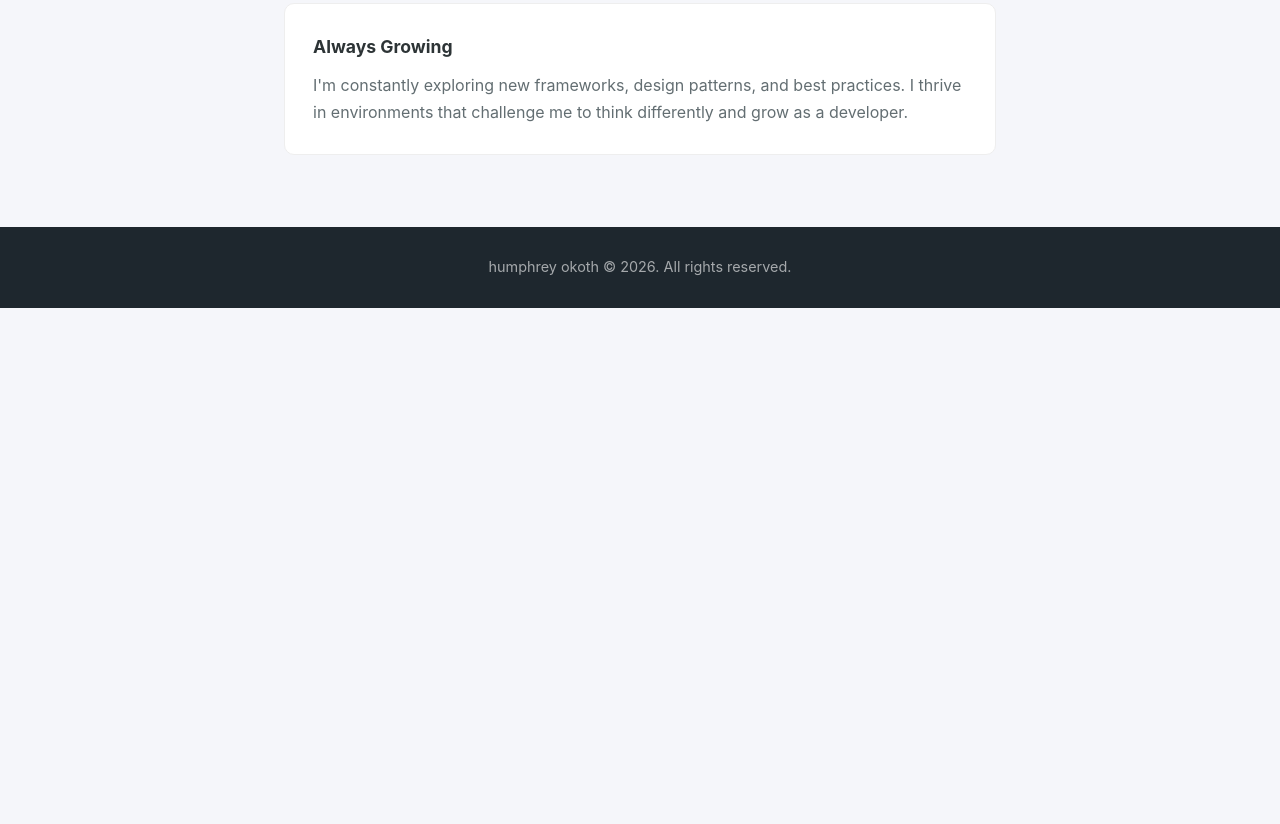
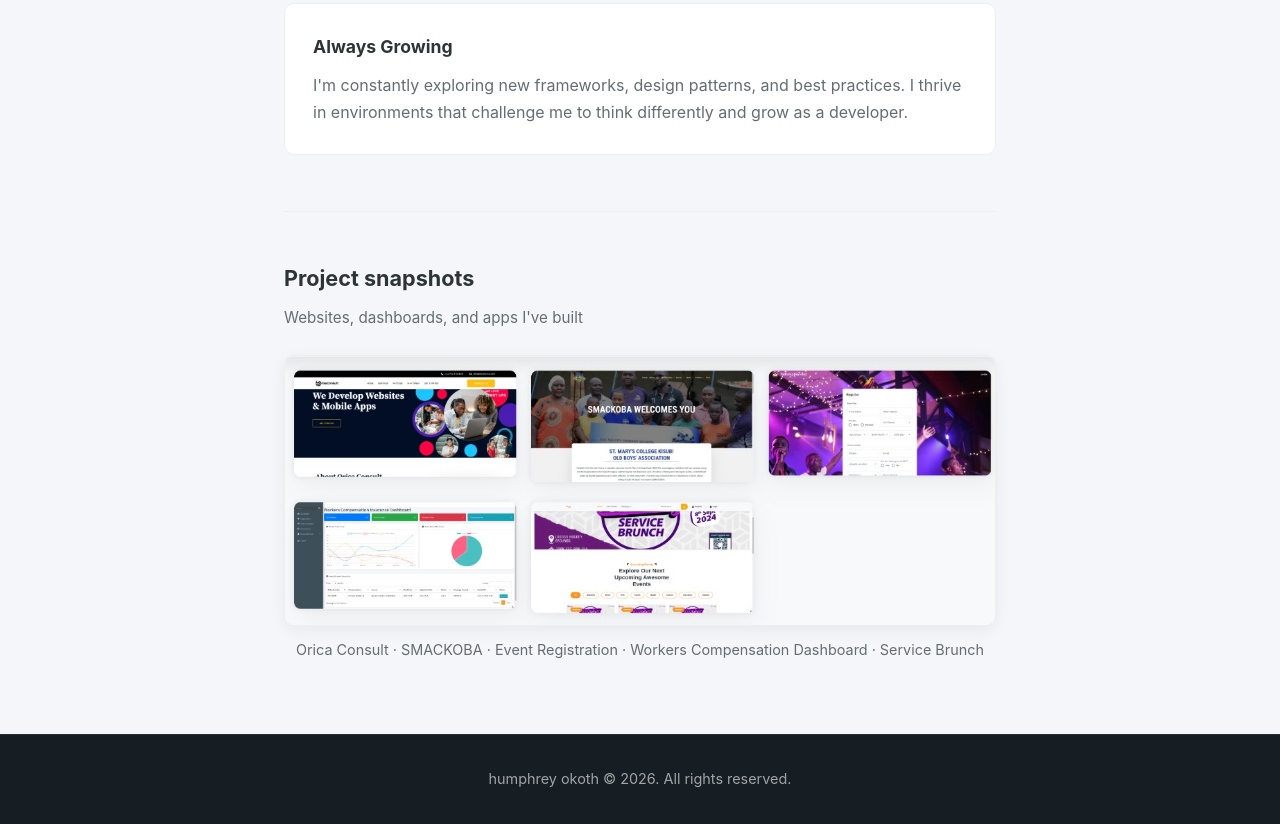
Before and after one commit to humphreyokoth/nodejsportfolio, a website: page views/about.html in a window 1280 px wide. Shown: the part 1131-1955 px from the top of the page. Before the commit the page ends 1439 px from the top, so only its background shows below. Drawn offline with Linux system fonts and the light colour scheme.

Commit message:
feat: update portfolio details and enhance project showcase

```diff
--- a/public/css/style.css
+++ b/public/css/style.css
@@ -137,8 +137,9 @@ a { color: inherit; text-decoration: none; }
 .hero-subtitle {
     font-size: clamp(1rem, 2vw, 1.2rem);
     opacity: 0.9;
-    max-width: 480px;
+    max-width: 640px;
     margin: 0 auto 32px;
+    line-height: 1.6;
 }
 
 .hero-cta {
@@ -243,10 +244,56 @@ a { color: inherit; text-decoration: none; }
     font-weight: 600;
 }
 
+/* ---------- Project screenshots ---------- */
+.projects-showcase {
+    margin-top: 56px;
+    padding-top: 48px;
+    border-top: 1px solid #eee;
+}
+
+.projects-showcase-title {
+    font-size: 1.35rem;
+    font-weight: 700;
+    margin-bottom: 8px;
+    color: var(--text);
+}
+
+.projects-showcase-subtitle {
+    color: var(--muted);
+    font-size: 0.95rem;
+    margin-bottom: 24px;
+}
+
+.projects-showcase-figure {
+    margin: 0;
+}
+
+.projects-showcase-img {
+    width: 100%;
+    max-width: 100%;
+    height: auto;
+    border-radius: var(--radius);
+    border: 1px solid #eee;
+    box-shadow: 0 4px 16px rgba(0,0,0,0.06);
+    display: block;
+}
+
+.projects-showcase-img:hover {
+    box-shadow: 0 8px 24px rgba(0,0,0,0.1);
+}
+
+.projects-showcase-caption {
+    margin-top: 12px;
+    font-size: 0.9rem;
+    color: var(--muted);
+    text-align: center;
+}
+
 /* ---------- Skills ---------- */
 .skills {
     background: var(--dark);
     color: #fff;
+    padding-bottom: 80px;
 }
 
 .skills .section-title { color: #fff; }
@@ -431,11 +478,12 @@ a { color: inherit; text-decoration: none; }
 
 /* ---------- Footer ---------- */
 .footer {
-    background: var(--dark);
+    background: #161d23;
     color: rgba(255,255,255,0.6);
     text-align: center;
-    padding: 28px 0;
+    padding: 32px 0;
     font-size: 0.9rem;
+    border-top: 1px solid rgba(255,255,255,0.08);
 }
 
 /* ---------- Responsive ---------- */
--- a/views/about.html
+++ b/views/about.html
@@ -62,6 +62,15 @@
                         <p>I'm constantly exploring new frameworks, design patterns, and best practices. I thrive in environments that challenge me to think differently and grow as a developer.</p>
                     </div>
                 </div>
+
+                <div class="projects-showcase">
+                    <h3 class="projects-showcase-title">Project snapshots</h3>
+                    <p class="projects-showcase-subtitle">Websites, dashboards, and apps I've built</p>
+                    <figure class="projects-showcase-figure">
+                        <img src="/images/projects-showcase.png" alt="Screenshots of projects: Orica Consult, SMACKOBA, Event Registration, Workers Compensation Dashboard, Service Brunch" class="projects-showcase-img">
+                        <figcaption class="projects-showcase-caption">Orica Consult · SMACKOBA · Event Registration · Workers Compensation Dashboard · Service Brunch</figcaption>
+                    </figure>
+                </div>
             </div>
         </section>
     </main>
```
Also changed, not shown: views/contact.html (+1 -1 lines), views/index.html (+2 -3 lines), public/images/projects-showcase.png (added), 1 other file.
